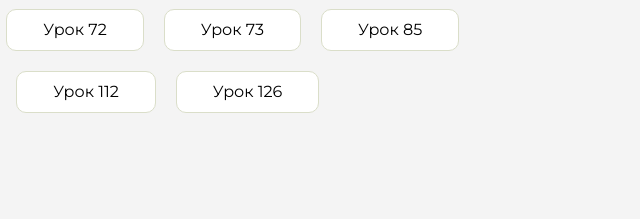
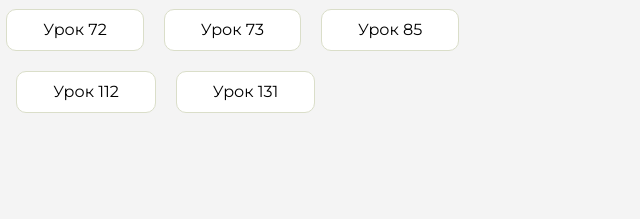
Before and after one commit to SverchkovV/homework, a plain HTML site: page index.html in a window 1280 px wide. Shown: the part 291-510 px from the top of the page, 604-1244 px from the left. Drawn offline with Linux system fonts and the light colour scheme.

Commit message:
Update index.html

```diff
--- a/index.html
+++ b/index.html
@@ -123,7 +123,7 @@
                         <a href="lesson_112/index.html">Урок 112</a>
                     </li>
                     <li class="content__list-item">
-                        <a href="wake&bake/index.html">Урок 126</a>
+                        <a href="wake&bake/index.html">Урок 131</a>
                     </li>
                 </ul>
             </div>
```
